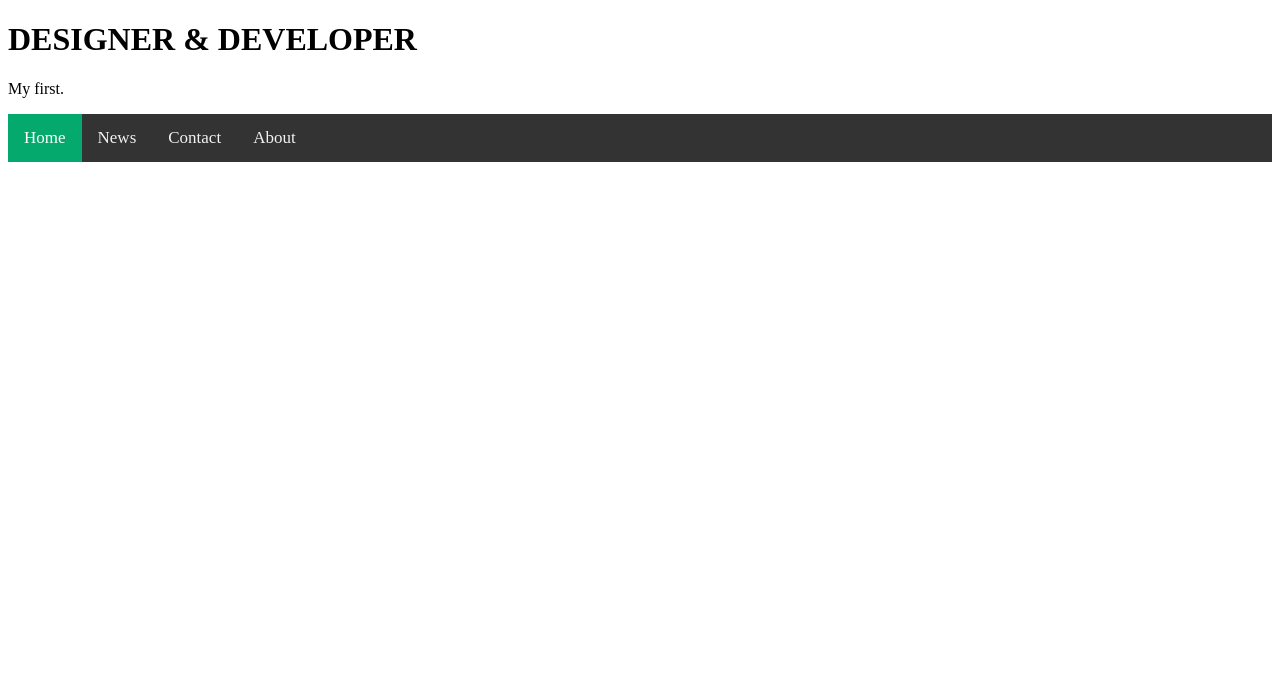
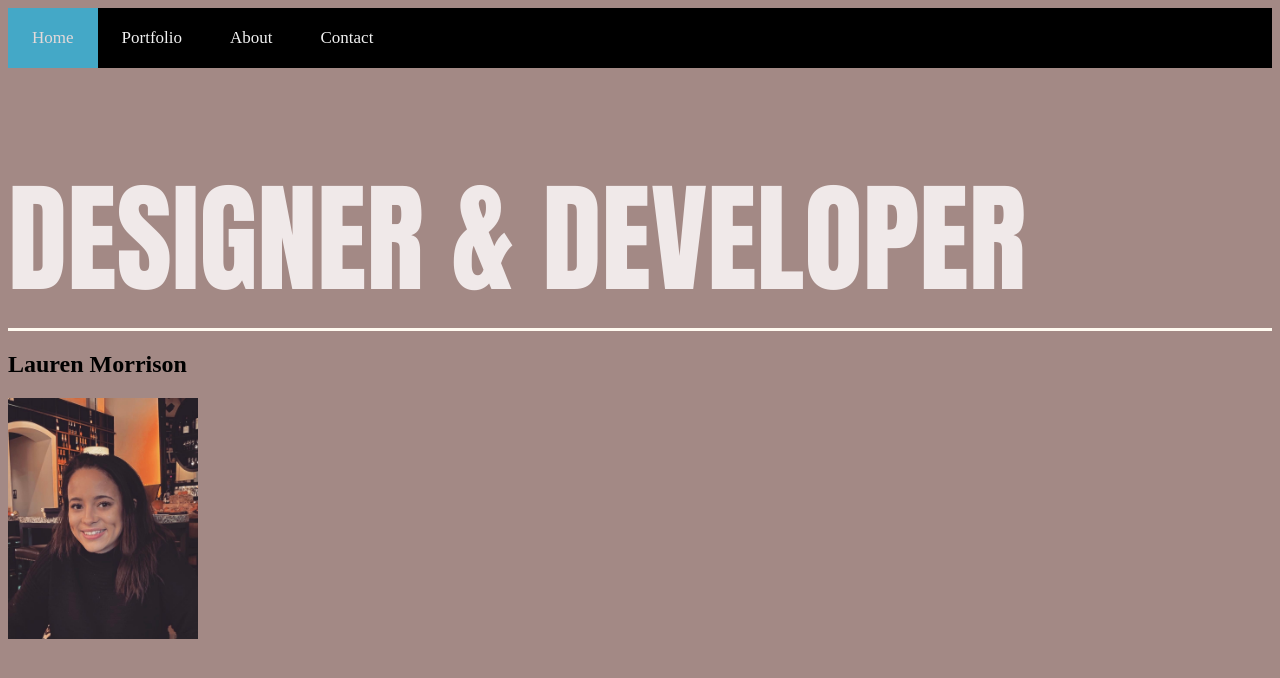
Before and after one commit to Laulecmor/Portfolio, a plain HTML site: page Portfolio/index.html in a window 1280 px wide. Drawn offline with Linux system fonts and the light colour scheme.

Commit message:
updating project

```diff
--- a/Portfolio/index.html
+++ b/Portfolio/index.html
@@ -5,16 +5,20 @@
 </head>
 <body>
 
-<h1>DESIGNER & DEVELOPER</h1>
-<p>My first.</p>
-
-
 <div class="topnav">
     <a class="active" href="#home">Home</a>
-    <a href="#news">News</a>
-    <a href="#contact">Contact</a>
-    <a href="#about">About</a>
+    <a href="#news">Portfolio</a>
+    <a href="#contact">About</a>
+    <a href="#about">Contact</a>
 </div>
+
+<h1>DESIGNER & DEVELOPER </h1>
+<h2> Lauren Morrison </h2>
+
+<img src="Lauren.jpg"
+     alt="Lauren Morrison"
+     style="width: 15%;">
+
 
 </body>
 </html>
--- a/Portfolio/styles.css
+++ b/Portfolio/styles.css
@@ -1,23 +1,46 @@
+h1 {
+  color:rgb(240, 233, 233);
+  font-size: 120px;
+  font-family:Impact, 'Arial Narrow Bold', sans-serif;
+  text-align: left;
+  margin-bottom: 0%;
+  border-bottom:floralwhite;
+  border-bottom-style: solid;
+  padding: 0px;
+}
+
 .topnav {
     overflow: hidden;
-    background-color: #333;
+    background-color:black;
   }
 
   .topnav a {
     float: left;
     color: #f2f2f2;
     text-align: center;
-    padding: 14px 16px;
-    text-decoration: none;
+    padding: 20px 24px;
+    text-decoration:none;
     font-size: 17px;
   }
 
   .topnav a:hover {
     background-color: #ddd;
-    color: black;
+    color: #28100b;
   }
 
   .topnav a.active {
-    background-color: #04AA6D;
-    color: white;
+    background-color: #44a8c7;
+    color: rgb(228, 217, 217);
   }
+
+
+
+
+
+body {
+    background-color:#8c6c66cb;
+}
+
+p{
+    color:dimgrey;
+}
```
Also changed, not shown: Portfolio/Lauren.jpg (added).
